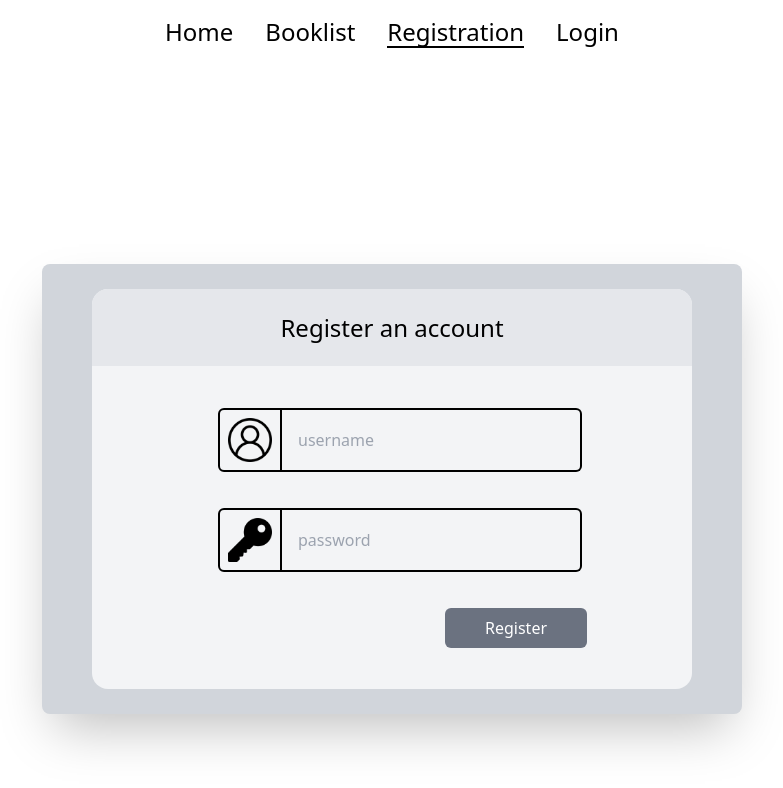
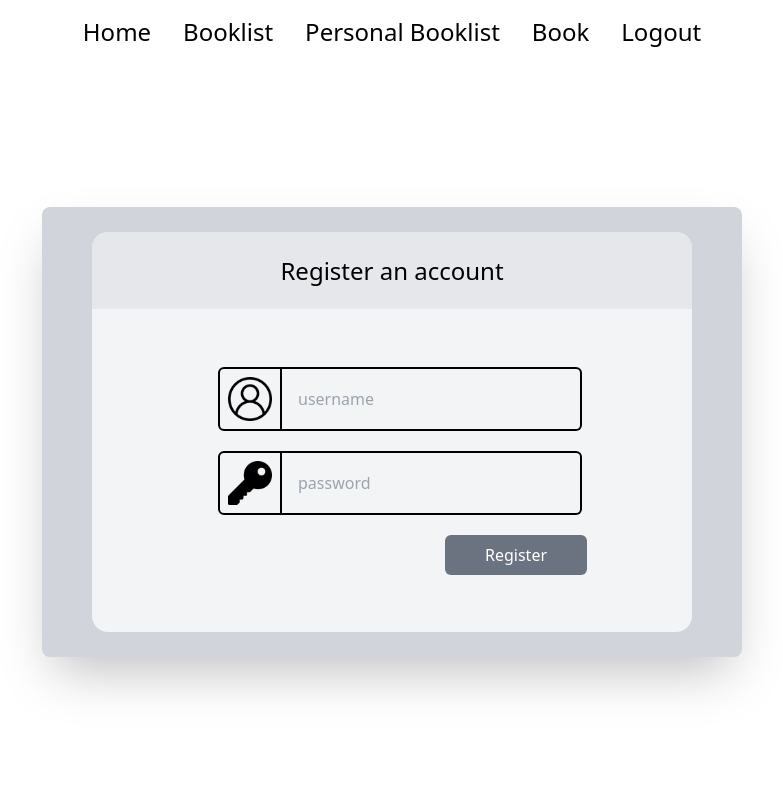
Before and after one commit to danvluewubley/booklist-express, a React (Vite) app in the folder client/: page /registration in a window 1280 px wide. Shown: the top 788 px of the page, without its empty margins (248-1031 px from the left). Built offline with nearby package versions, Linux system fonts and the light colour scheme; sample sign-in values are in the browser's storage.

Commit message:
Updated formatting

```diff
--- a/client/src/App.jsx
+++ b/client/src/App.jsx
@@ -7,7 +7,7 @@ import Booklist from "./pages/Booklist";
 import Logout from "./pages/Logout";
 import Navbar from "./components/Navbar";
 import PersonalBooklist from "./pages/PersonalBooklist";
-import './index.css'
+import "./index.css";
 
 function App() {
   return (
@@ -21,10 +21,7 @@ function App() {
           <Route path="/book" element={<CreateBook />}></Route>
           <Route path="/booklist" element={<Booklist />}></Route>
           <Route path="/logout" element={<Logout />}></Route>
-          <Route
-            path="/booklist/personal"
-            element={<PersonalBooklist />}
-          ></Route>
+          <Route path="/personal" element={<PersonalBooklist />}></Route>
         </Routes>
       </Router>
     </div>
--- a/client/src/components/CreateBookForm.jsx
+++ b/client/src/components/CreateBookForm.jsx
@@ -12,7 +12,7 @@ function CreateBookForm() {
         onSubmit={handleSubmit}
         validationSchema={validationSchema}
       >
-        <Form className="flex w-screen h-screen justify-center mt-[200px]">
+        <Form className="flex justify-center items-center">
           <div className="flex justify-center items-center w-[700px] h-[500px] bg-gray-300 rounded-lg shadow-2xl">
             <div className="flex flex-col w-[600px] h-[450px] bg-gray-100 rounded-2xl">
               <div className="flex justify-center bg-gray-200 rounded-t-2xl h-24 items-center">
--- a/client/src/components/Navbar.jsx
+++ b/client/src/components/Navbar.jsx
@@ -38,7 +38,7 @@ function Navbar() {
         {isLoggedIn && (
           <li>
             <Link
-              to="/booklist/personal"
+              to="/personal"
               className={`relative font-custom text-2xl transition-all duration-300`}
             >
               Personal Booklist
--- a/client/src/components/login/LoginForm.jsx
+++ b/client/src/components/login/LoginForm.jsx
@@ -14,7 +14,7 @@ function LoginForm() {
   };
 
   return (
-    <div className="flex w-screen h-screen justify-center mt-[200px]">
+    <div className="flex justify-center items-center">
       <div className="flex justify-center items-center w-[700px] h-[450px] bg-gray-300 rounded-lg shadow-2xl">
         <div className="flex flex-col w-[600px] h-[400px] bg-gray-100 rounded-2xl">
           <LoginHead />
--- a/client/src/components/registration/RegistrationForm.jsx
+++ b/client/src/components/registration/RegistrationForm.jsx
@@ -27,12 +27,12 @@ function RegistrationForm() {
       }}
       validationSchema={validationSchema}
     >
-      <Form className="flex w-screen h-screen justify-center mt-[200px]">
+      <Form className="flex justify-center items-center">
         <div className="flex justify-center items-center w-[700px] h-[450px] bg-gray-300 rounded-lg shadow-2xl">
           <div className="flex flex-col w-[600px] h-[400px] bg-gray-100 rounded-2xl">
             <RegistrationHead />
             <div className="flex flex-col justify-center h-full">
-              <div className="mb-4">
+              <div>
                 <Field
                   name="username"
                   as={RegistrationInput}
@@ -40,13 +40,8 @@ function RegistrationForm() {
                   placeholder="username"
                   iconSrc="user.png"
                 />
-                <ErrorMessage
-                  name="username"
-                  component="div"
-                  className="text-red-500"
-                />
               </div>
-              <div className="mb-4">
+              <div>
                 <Field
                   name="password"
                   as={RegistrationInput}
@@ -54,11 +49,6 @@ function RegistrationForm() {
                   placeholder="password"
                   iconSrc="key.png"
                   type="password"
-                />
-                <ErrorMessage
-                  name="password"
-                  component="div"
-                  className="text-red-500"
                 />
               </div>
               <RegistrationButton loading={loading} />
--- a/client/src/contexts/AuthContext.jsx
+++ b/client/src/contexts/AuthContext.jsx
@@ -1,20 +1,29 @@
-import { createContext, useContext, useState } from "react";
+import { createContext, useContext, useState, useEffect } from "react";
 
 const AuthContext = createContext();
 
 export function AuthProvider({ children }) {
-  const [isLoggedIn, setIsLoggedIn] = useState(false);
+  const [isLoggedIn, setIsLoggedIn] = useState(() => {
+    const savedState = localStorage.getItem("isLoggedIn");
+    return savedState === "true";
+  });
 
   const login = () => {
     setIsLoggedIn(true);
+    localStorage.setItem("isLoggedIn", "true");
   };
 
   const logout = () => {
     setIsLoggedIn(false);
+    localStorage.removeItem("isLoggedIn");
   };
 
+  useEffect(() => {
+    localStorage.setItem("isLoggedIn", isLoggedIn.toString());
+  }, [isLoggedIn]);
+
   return (
-    <AuthContext.Provider value={{ isLoggedIn, login, logout}}>
+    <AuthContext.Provider value={{ isLoggedIn, login, logout }}>
       {children}
     </AuthContext.Provider>
   );
```
